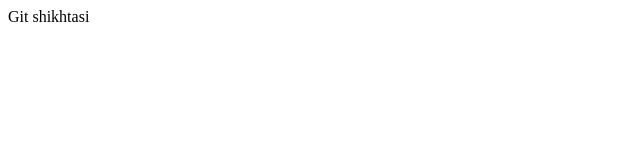
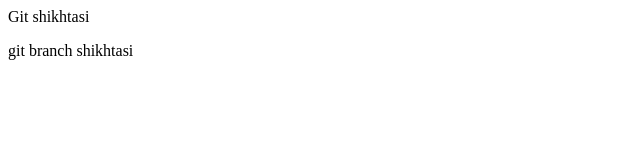
Before and after one commit to faz1-dev/local-repo, a plain HTML site: page index.html in a window 1280 px wide. Shown: the whole page, without its empty margins (0-640 px from the left). Drawn offline with Linux system fonts and the light colour scheme.

Commit message:
add new feature

```diff
--- a/index.html
+++ b/index.html
@@ -1,2 +1,3 @@
 <p>Git shikhtasi
 </p>
+<p>git branch shikhtasi</p>
```
